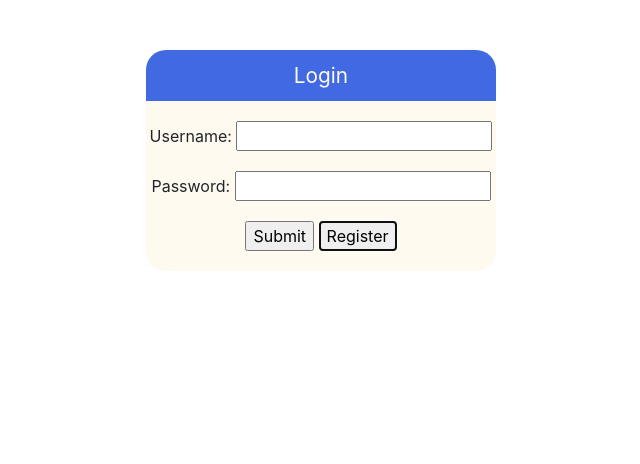
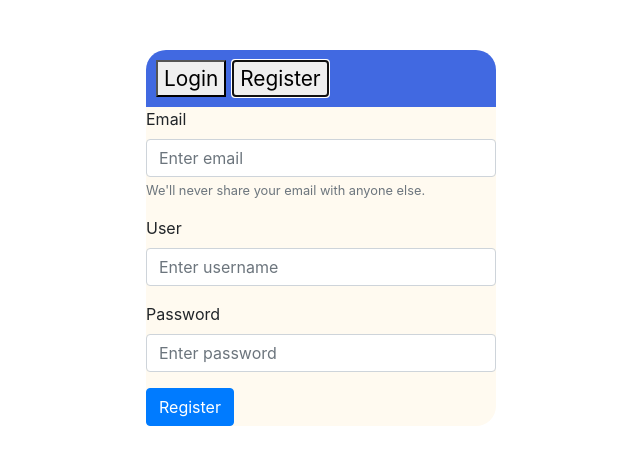
Before and after one commit to andrew-bbq/NodeJSUsers, a website: page public/index.html in a window 1280 px wide. Both pictures are taken after a click on the button "Register". Shown: the whole page, without its empty margins (319-959 px from the left). Drawn offline with nearby package versions, Linux system fonts and the light colour scheme.

Commit message:
Add basic user login page

```diff
--- a/package.json
+++ b/package.json
@@ -19,6 +19,7 @@
   "dependencies": {
     "body-parser": "^1.18.3",
     "express": "^4.16.4",
-    "mongodb": "^3.1.8"
+    "mongodb": "^3.1.8",
+    "mongoose": "^5.3.7"
   }
 }
--- a/public/included/style.css
+++ b/public/included/style.css
@@ -29,4 +29,11 @@
 .login-body {
     background-color: floralwhite;
     border-radius: 0px 0px 20px 20px;
+    display: block;
 }
+
+.register-body {
+    background-color: floralwhite;
+    border-radius: 0px 0px 20px 20px;
+    display: none;
+}
--- a/public/index.html
+++ b/public/index.html
@@ -1,7 +1,7 @@
 <!DOCTYPE html>
 <html>
 <head>
-<title>Test Serve</title>
+<title>Test Server</title>
 <meta name="viewport" content="width=device-width, initial-scale=1">
 <link rel="stylesheet" href="https://stackpath.bootstrapcdn.com/bootstrap/4.1.3/css/bootstrap.min.css" integrity="sha384-MCw98/SFnGE8fJT3GXwEOngsV7Zt27NXFoaoApmYm81iuXoPkFOJwJ8ERdknLPMO" crossorigin="anonymous">
 <link rel="stylesheet" href="included/style.css" type="text/css" >
@@ -15,21 +15,42 @@
 <body>
     <div class="container text-xs-center">
         <div class="row">
-            <div class="col-xs-12 offset-md-4 col-md-4 login text-center">
+            <div class="col-xs-12 offset-md-4 col-md-4 login">
                 <div class="login-header">
-                    Login
+                        <button onclick="displayLogin()">Login</button>
+                        <button onclick="displayRegister()">Register</button>
                 </div>
                 <div class="login-body">
-                    <div class="row-padding-sm">
-                        Username: <input id="login" type="text"/>
-                    </div>
-                    <div class="row-spacing-sm">
-                        Password: <input id="password" type="password"/>
-                    </div>
-                    <div class="row-spacing-sm padding-bottom-sm">
-                        <input type="submit" />
-                        <button onclick="register()">Register</button>
-                    </div>
+                    <form action="/login" method="post">
+                        <div class="form-group">
+                            <label for="exampleInputEmail1">Email</label>
+                            <input type="email" class="form-control" id="exampleInputEmail1" aria-describedby="emailHelp" placeholder="Enter email">
+                            <small id="emailHelp" class="form-text text-muted">We'll never share your email with anyone else.</small>
+                        </div>
+                        <div class="form-group">
+                            <label for="exampleInputPassword1">Password</label>
+                            <input type="password" class="form-control" id="exampleInputPassword1" placeholder="Enter password">
+                        </div>
+                        <button type="submit" class="btn btn-primary">Login</button>
+                    </form>
+                </div>
+                <div class="register-body">
+                    <form action="/register" method="post">
+                        <div class="form-group">
+                            <label for="exampleInputEmail1">Email</label>
+                            <input type="email" name="email" class="form-control" id="exampleInputEmail1" aria-describedby="emailHelp" placeholder="Enter email">
+                            <small id="emailHelp" class="form-text text-muted">We'll never share your email with anyone else.</small>
+                        </div>
+                        <div class="form-group">
+                            <label for="exampleInputUser1">User</label>
+                            <input type="username" name="user" class="form-control" id="exampleInputUser1" aria-describedby="userNameHelp" placeholder="Enter username">
+                        </div>
+                        <div class="form-group">
+                            <label for="exampleInputPassword1">Password</label>
+                            <input type="password" name="pass" class="form-control" id="exampleInputPassword1" placeholder="Enter password">
+                        </div>
+                        <button type="submit" class="btn btn-primary">Register</button>
+                    </form>
                 </div>
             </div>
         </div>
--- a/public/scripts/scripts.js
+++ b/public/scripts/scripts.js
@@ -1,4 +1,4 @@
-function create_new_user(){
+function create_new_user() {
     console.log("Button was pressed");
     $.ajax({
         type: "POST",
@@ -6,3 +6,13 @@ function create_new_user(){
         data: {'data': 1, 'data2': 123, 'array1': [1, 2, 3]},
       });
 }
+
+function displayLogin() {
+    $(".register-body").hide();
+    $(".login-body").show();
+}
+
+function displayRegister() {
+    $(".login-body").hide();
+    $(".register-body").show();
+}
```
Also changed, not shown: demo_mongo_db.js (added, +8 -0 lines), server.js (+28 -11 lines), 1 other file.
